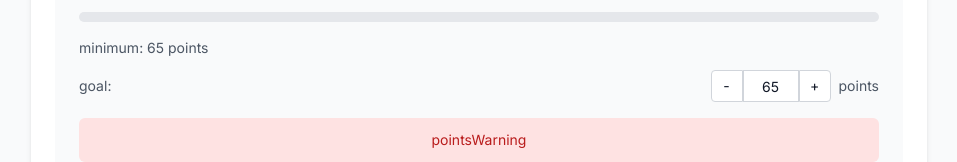
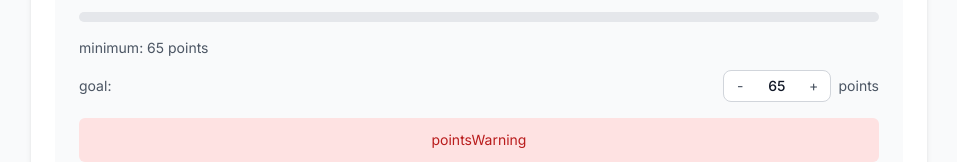
Before and after one commit to Misoto22/eoi-points-calculator, a Next.js app: page / in a window 1280 px wide. Shown: the part 1203-1365 px from the top of the page, without its empty margins (161-1118 px from the left). Built offline with nearby package versions, Linux system fonts and the light colour scheme; what i18next-resources-to-backend would draw is missing.

Commit message:
ui: improve goal points display
- Replace input field with non-editable display

- Add better visual styling for goal points controls

- Improve dark mode compatibility

```diff
--- a/src/app/page.tsx
+++ b/src/app/page.tsx
@@ -82,36 +82,27 @@ const PageContent = () => {
 
                 <div className="flex items-center justify-between">
                   <span>{t('goal')}:</span>
-                  <div className="flex items-center gap-2">
-                    <div className="flex items-center h-8">
+                  <div className="flex items-center space-x-2">
+                    <div className="inline-flex items-center h-8 bg-white dark:bg-gray-700 rounded-lg overflow-hidden border border-gray-300 dark:border-gray-600">
                       <button
                         onClick={() => setGoalPoints(prev => Math.max(MIN_POINTS, prev - 5))}
-                        className="w-8 h-full flex items-center justify-center rounded-l border border-gray-300 dark:border-gray-600 bg-white dark:bg-gray-700 text-gray-900 dark:text-gray-100 hover:bg-gray-50 dark:hover:bg-gray-600 transition-colors text-sm"
+                        className="w-8 h-full flex items-center justify-center hover:bg-gray-100 dark:hover:bg-gray-600 transition-colors text-gray-600 dark:text-gray-300"
                         aria-label="Decrease goal points"
                       >
                         -
                       </button>
-                      <input
-                        type="number"
-                        min={MIN_POINTS}
-                        max={120}
-                        step={5}
-                        value={goalPoints}
-                        onChange={handleGoalPointsChange}
-                        className="w-14 h-full px-1 border-t border-b border-gray-300 dark:border-gray-600 bg-white dark:bg-gray-700 text-gray-900 dark:text-gray-100 focus:border-primary-500 focus:ring focus:ring-primary-200 focus:ring-opacity-50 text-center text-sm [appearance:textfield] [&::-webkit-outer-spin-button]:appearance-none [&::-webkit-inner-spin-button]:appearance-none"
-                        inputMode="numeric"
-                        pattern="[0-9]*"
-                        readOnly
-                      />
+                      <span className="px-3 font-medium text-gray-900 dark:text-gray-100">
+                        {goalPoints}
+                      </span>
                       <button
                         onClick={() => setGoalPoints(prev => Math.min(120, prev + 5))}
-                        className="w-8 h-full flex items-center justify-center rounded-r border border-gray-300 dark:border-gray-600 bg-white dark:bg-gray-700 text-gray-900 dark:text-gray-100 hover:bg-gray-50 dark:hover:bg-gray-600 transition-colors text-sm"
+                        className="w-8 h-full flex items-center justify-center hover:bg-gray-100 dark:hover:bg-gray-600 transition-colors text-gray-600 dark:text-gray-300"
                         aria-label="Increase goal points"
                       >
                         +
                       </button>
                     </div>
-                    <span>{t('points')}</span>
+                    <span className="text-gray-600 dark:text-gray-400">{t('points')}</span>
                   </div>
                 </div>
               </div>
```
